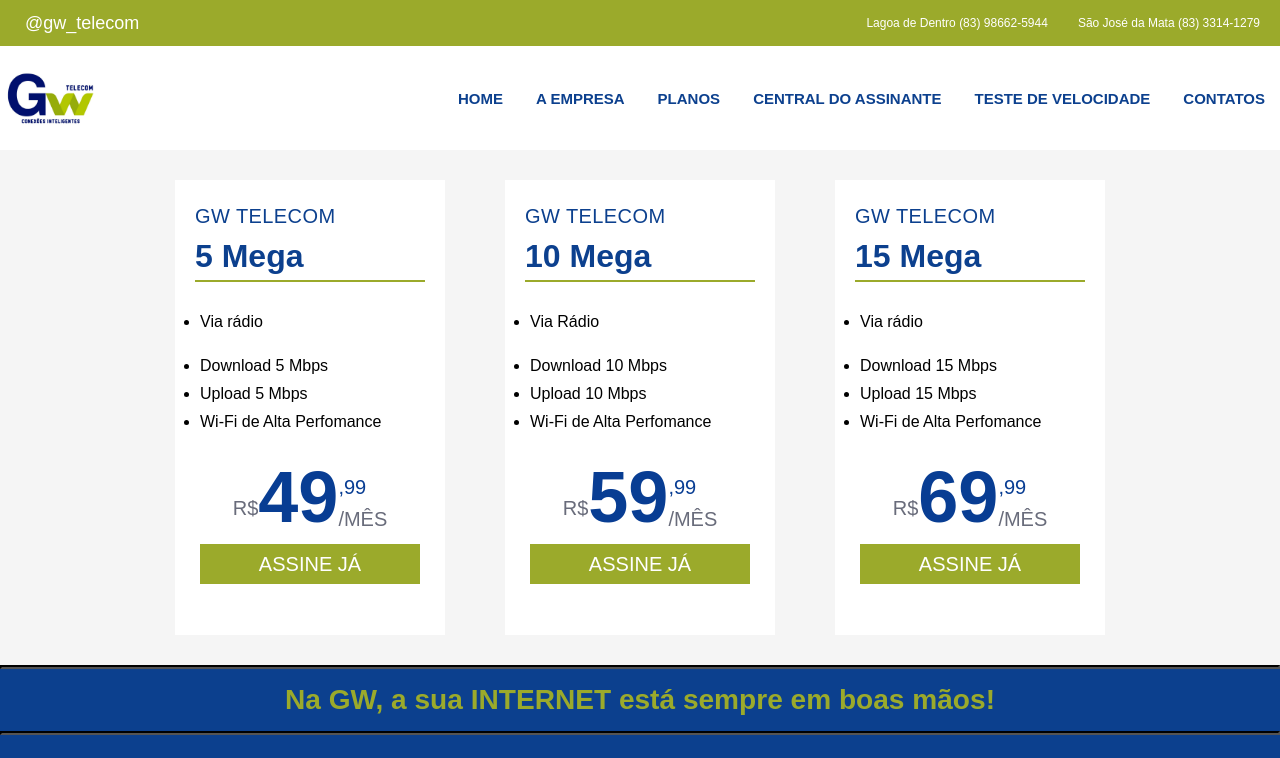
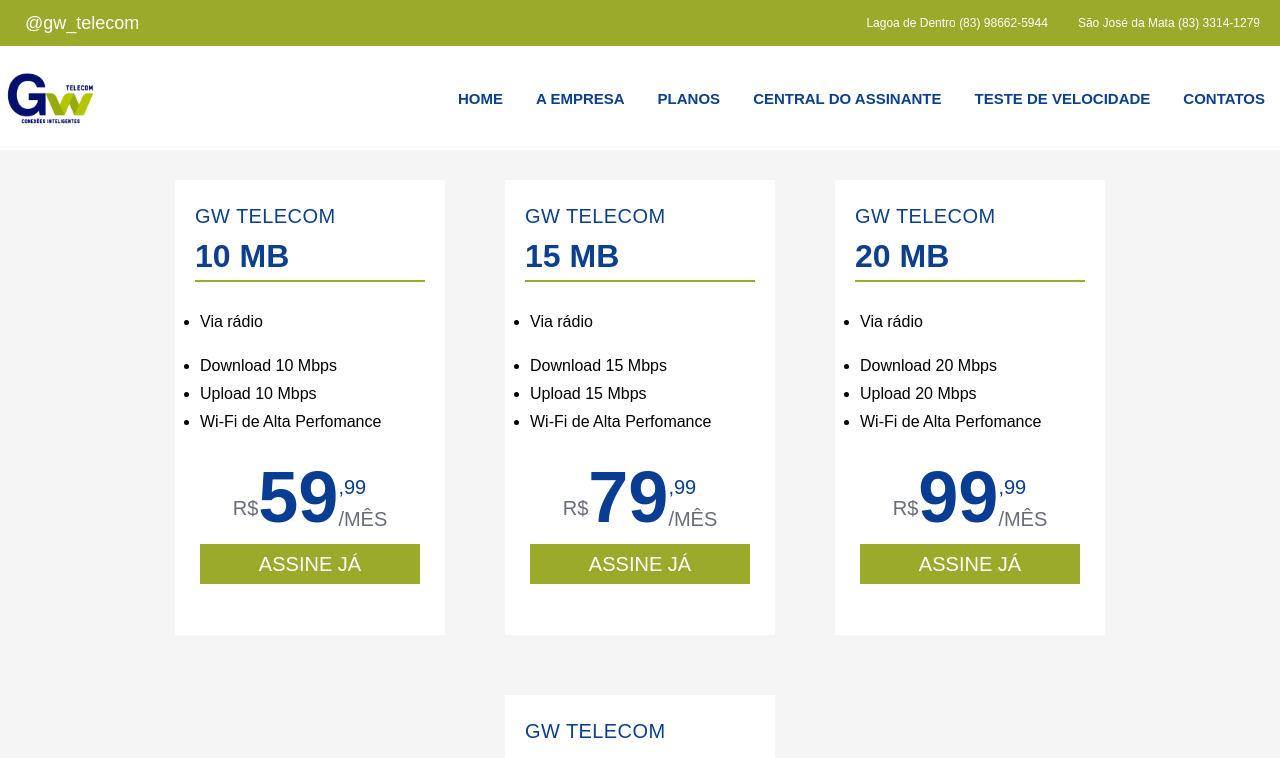
Before and after one commit to MatheusRSousa/site-gw, a React (Create React App) app: page /planos in a window 1280 px wide. Shown: the top 758 px of the page. Built offline with nearby package versions, Linux system fonts and the light colour scheme.

Commit message:
Mudança nos planos

```diff
--- a/src/componentes/planos/Planos.js
+++ b/src/componentes/planos/Planos.js
@@ -3,34 +3,42 @@
 import "./Planos.css"
 
 export default function Planos() {
+    const lista = [{descricao : "10 MB", valor: "59", tipoConexao: "Via rádio", download: "10 Mbps", upload:"10 Mbps"}, {descricao : "15 MB", valor: "79", tipoConexao: "Via rádio", download: "15 Mbps", upload:"15 Mbps"}
+    ,{descricao : "20 MB", valor: "99", tipoConexao: "Via rádio", download: "20 Mbps", upload:"20 Mbps"},{descricao : "50 MB", valor: "59", tipoConexao: "Fibra Óptica", download: "50 Mbps", upload:"50 Mbps"}]
+
 
     const history = useHistory();
 
     function handleClick(){
         history.push("/contatos");
     }
+
+
     return (
-    <div class="jss953">
-    <div class="jss954">
-        <div class="jss955">
+        < div  class = "jss953" >
+            { lista.map((item,index) =>
+            <div class="jss954"  key={index} >
+                    <div class="jss955"   >
                         <div>
+
                         <h6 class="MuiTypography-root jss956 MuiTypography-h6">GW Telecom</h6>
-            <p class="MuiTypography-root jss957 MuiTypography-body1">5 Mega</p>
+                        <p class="MuiTypography-root jss957 MuiTypography-body1">{item.descricao}</p>
 
-            <hr class="MuiDivider-root jss958"></hr>
+                        <hr class="MuiDivider-root jss958" ></hr>
+
                         </div>
                             <ul class="jss964">
                             <li class="jss965">
                                 <p class="MuiTypography-root jss966 MuiTypography-body2">
-                    <p data-sourcepos="1:1-1:13">Via rádio
+                                <p data-sourcepos="1:1-1:13">{item.tipoConexao}
                                 </p>
                                 </p>
                             </li>
                             <li class="jss965">
-                    <p class="MuiTypography-root jss966 MuiTypography-body2">Download 5 Mbps</p>
+                                <p class="MuiTypography-root jss966 MuiTypography-body2">Download {item.download}</p>
                             </li>
                             <li class="jss965">
-                    <p class="MuiTypography-root jss966 MuiTypography-body2">Upload 5 Mbps</p>
+                                <p class="MuiTypography-root jss966 MuiTypography-body2">Upload {item.upload}</p>
                             </li>
                             <li class="jss965">
                                 <p class="MuiTypography-root jss966 MuiTypography-body2">Wi-Fi de Alta Perfomance</p>
@@ -44,7 +52,7 @@
                                     </div>
                                 </div>
                                 <div class="jss1022">
-                        <h1 class=" jss1026 ">49</h1>
+                                    <h1 class=" jss1026 ">{item.valor}</h1>
                                 </div>
                                 <div class="jss1023">
                                     <div>
@@ -58,103 +66,12 @@
                             <button onClick={handleClick} class="MuiButtonBase-root MuiButton-root MuiButton-contained jss975" tabindex="0" type="button"><h6 class="MuiTypography-root jss976 MuiTypography-h6">Assine já</h6></button> </div>
                     </div>
                     </div>
-    <div class="jss954">
-        <div class="jss955">
-            <div>
-            <h6 class="MuiTypography-root jss956 MuiTypography-h6">GW Telecom</h6>
-            <p class="MuiTypography-root jss957 MuiTypography-body1">10 Mega</p>
+                    )}
 
-            <hr class="MuiDivider-root jss958"></hr>
-            </div>
-                <ul class="jss964">
-                <li class="jss965">
-                    <p class="MuiTypography-root jss966 MuiTypography-body2">
-                    <p data-sourcepos="1:1-1:13">Via Rádio
-                    </p>
-                    </p>
-                </li>
-                <li class="jss965">
-                    <p class="MuiTypography-root jss966 MuiTypography-body2">Download 10 Mbps</p>
-                </li>
-                <li class="jss965">
-                    <p class="MuiTypography-root jss966 MuiTypography-body2">Upload 10 Mbps</p>
-                </li>
-                <li class="jss965">
-                    <p class="MuiTypography-root jss966 MuiTypography-body2">Wi-Fi de Alta Perfomance</p>
-                </li>
-                </ul>
-            <div class="jss959">
-                <div class="jss1020">
-                    <div class="jss1021">
-                        <div>
-                            <h6 class="MuiTypography-root jss1024 MuiTypography-h6">R$</h6>
-                        </div>
-                    </div>
-                    <div class="jss1022">
-                        <h1 class=" jss1026 ">59</h1>
-                    </div>
-                    <div class="jss1023">
-                        <div>
-                            <h6 class="MuiTypography-root jss1025 MuiTypography-h6">,99</h6>
-                        </div>
-                        <div>
-                            <h6 class="MuiTypography-root jss1024 MuiTypography-h6">/MÊS</h6>
-                        </div>
-                    </div>
-                </div>
-                <button onClick={handleClick} class="MuiButtonBase-root MuiButton-root MuiButton-contained jss975" tabindex="0" type="button"><h6 class="MuiTypography-root jss976 MuiTypography-h6">Assine já</h6></button> </div>
-        </div>
-    </div>
-    <div class="jss954">
-        <div class="jss955">
-            <div>
-            <h6 class="MuiTypography-root jss956 MuiTypography-h6">GW Telecom</h6>
-            <p class="MuiTypography-root jss957 MuiTypography-body1">15 Mega</p>
-
-            <hr class="MuiDivider-root jss958"></hr>
-            </div>
-                <ul class="jss964">
-                <li class="jss965">
-                    <p class="MuiTypography-root jss966 MuiTypography-body2">
-                    <p data-sourcepos="1:1-1:13">Via rádio
-                    </p>
-                    </p>
-                </li>
-                <li class="jss965">
-                    <p class="MuiTypography-root jss966 MuiTypography-body2">Download 15 Mbps</p>
-                </li>
-                <li class="jss965">
-                    <p class="MuiTypography-root jss966 MuiTypography-body2">Upload 15 Mbps</p>
-                </li>
-                <li class="jss965">
-                    <p class="MuiTypography-root jss966 MuiTypography-body2">Wi-Fi de Alta Perfomance</p>
-                </li>
-                </ul>
-            <div class="jss959">
-                <div class="jss1020">
-                    <div class="jss1021">
-                        <div>
-                            <h6 class="MuiTypography-root jss1024 MuiTypography-h6">R$</h6>
-                        </div>
-                    </div>
-                    <div class="jss1022">
-                        <h1 class=" jss1026 ">69</h1>
-                    </div>
-                    <div class="jss1023">
-                        <div>
-                            <h6 class="MuiTypography-root jss1025 MuiTypography-h6">,99</h6>
-                        </div>
-                        <div>
-                            <h6 class="MuiTypography-root jss1024 MuiTypography-h6">/MÊS</h6>
-                        </div>
-                    </div>
-                </div>
-                <button onClick={handleClick}class="MuiButtonBase-root MuiButton-root MuiButton-contained jss975" tabindex="0" type="button"><h6 class="MuiTypography-root jss976 MuiTypography-h6">Assine já</h6></button>
-                </div>
-       </div>
-    </div>
-    </div>
-
+                </ div>
               );
 
+
+
+
 }
```
Lines whose indentation alone changed are shown as unchanged.
